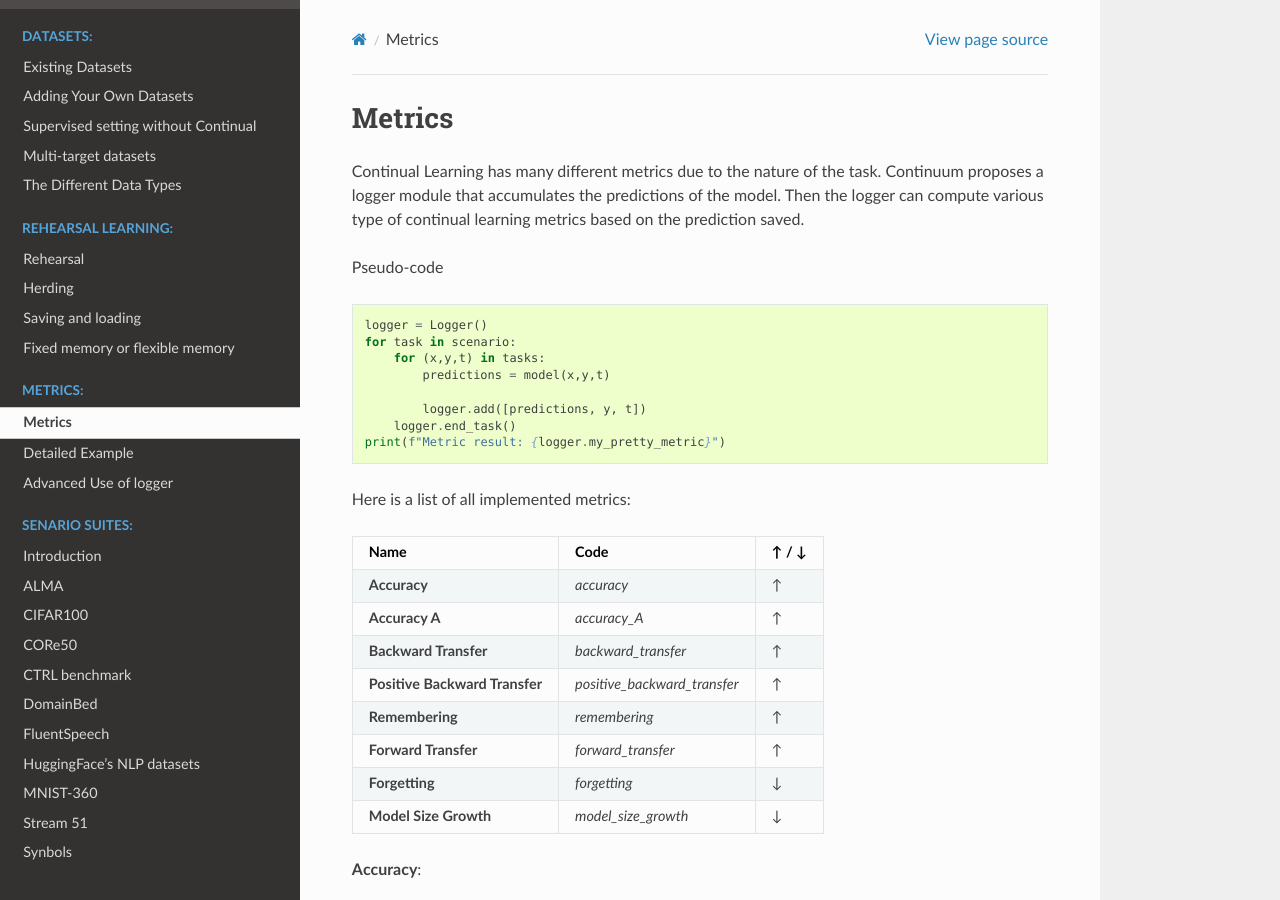
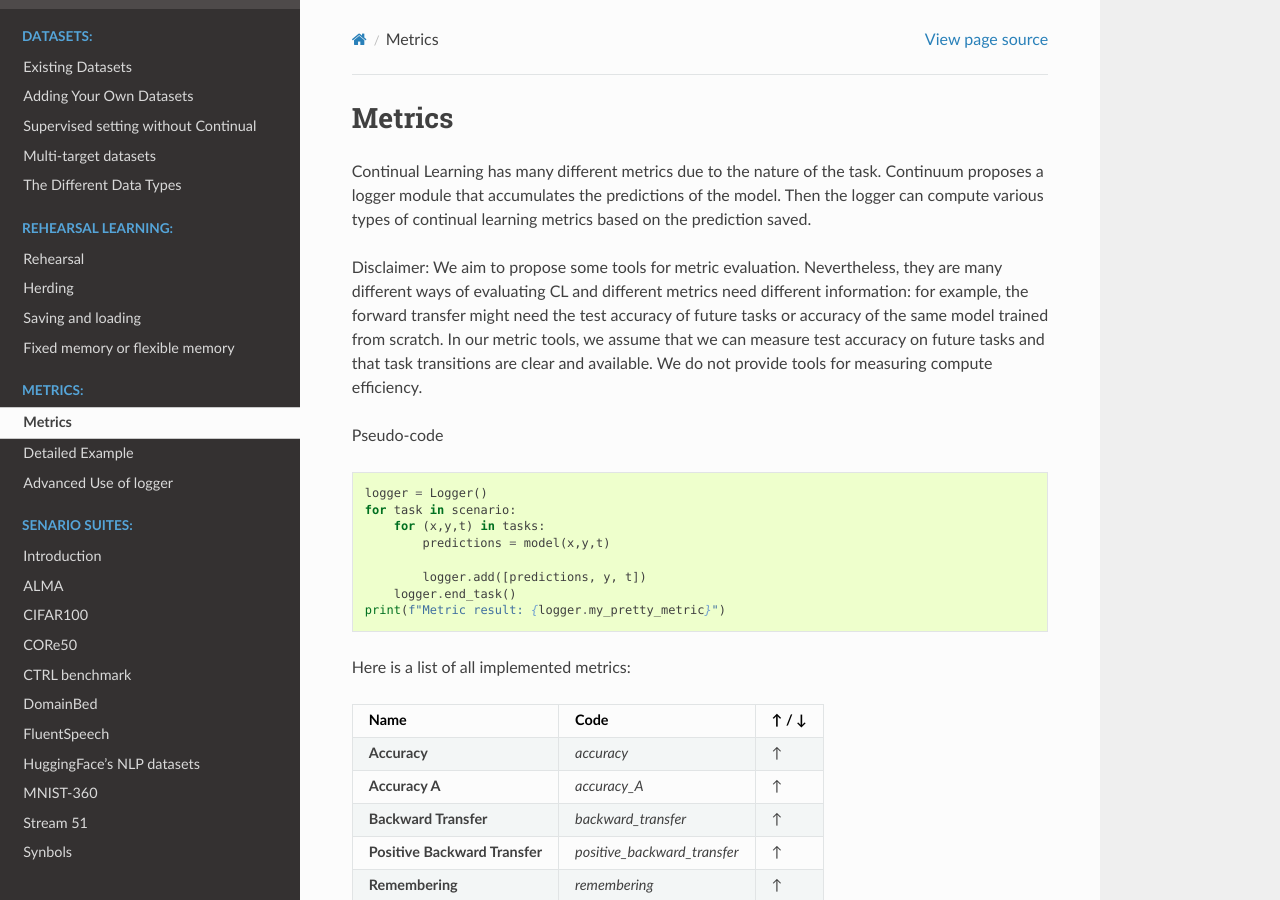
Before and after one commit to Continvvm/continuum, a Sphinx documentation site: the page built from docs/tutorials/metrics/metrics.rst, in a window 1280 px wide and 900 px high. Built offline with Sphinx 7.4.7 and the Read the Docs theme 2.0.0, drawn with Linux system fonts in a browser that asks for light colours.

Commit message:
fix forward transfer

```diff
--- a/docs/tutorials/metrics/metrics.rst
+++ b/docs/tutorials/metrics/metrics.rst
@@ -3,7 +3,13 @@ Metrics
 
 Continual Learning has many different metrics due to the nature of the task.
 Continuum proposes a logger module that accumulates the predictions of the model.
-Then the logger can compute various type of continual learning metrics based on the prediction saved.
+Then the logger can compute various types of continual learning metrics based on the prediction saved.
+
+Disclaimer: We aim to propose some tools for metric evaluation. Nevertheless, they are many different ways of evaluating CL
+and different metrics need different information: for example, the forward transfer might need the test accuracy of future tasks
+or accuracy of the same model trained from scratch.
+In our metric tools, we assume that we can measure test accuracy on future tasks and that task transitions are clear and available.
+We do not provide tools for measuring compute efficiency.
 
 Pseudo-code
 
```
Also changed, not shown: 2 other files.
